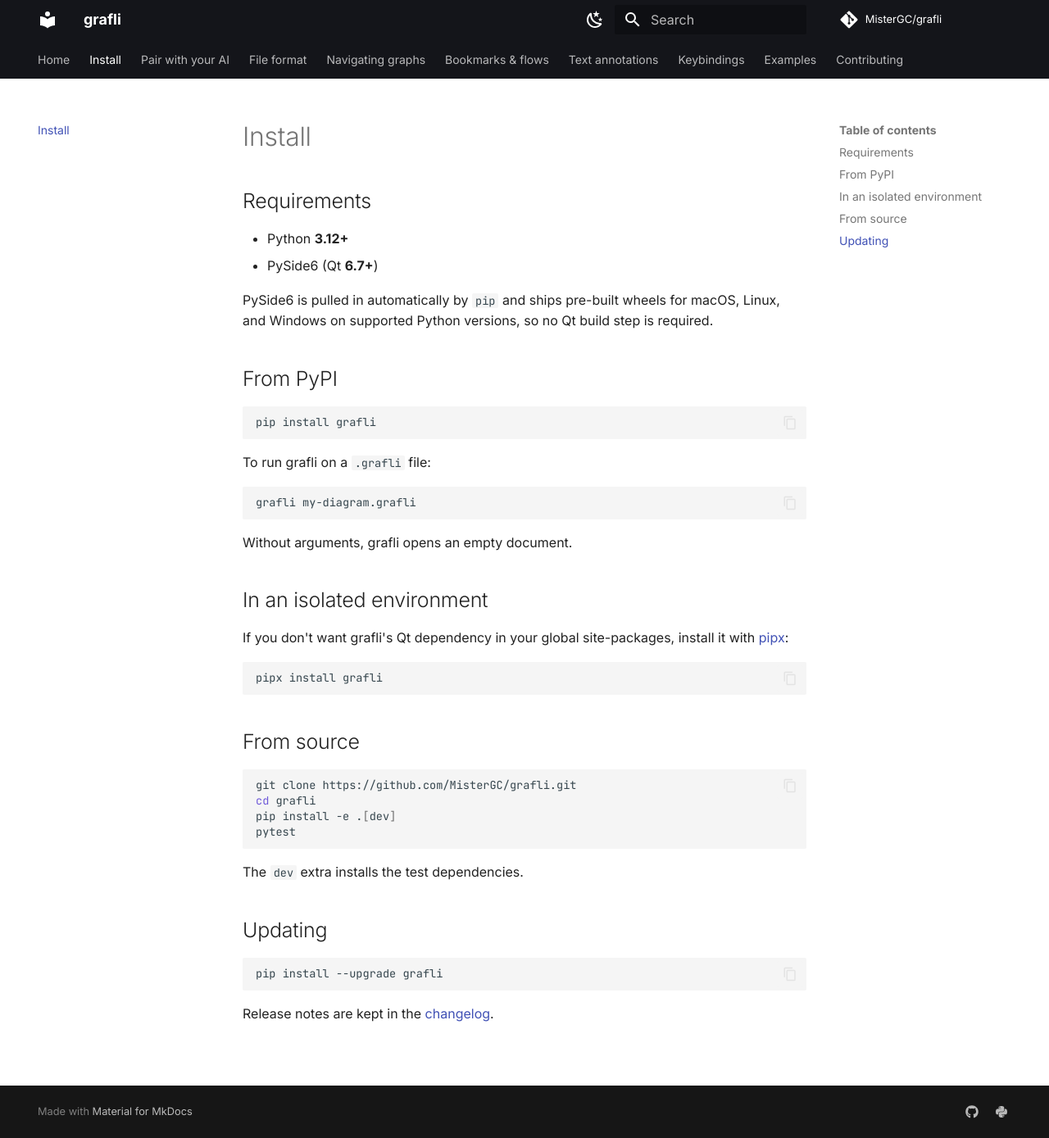
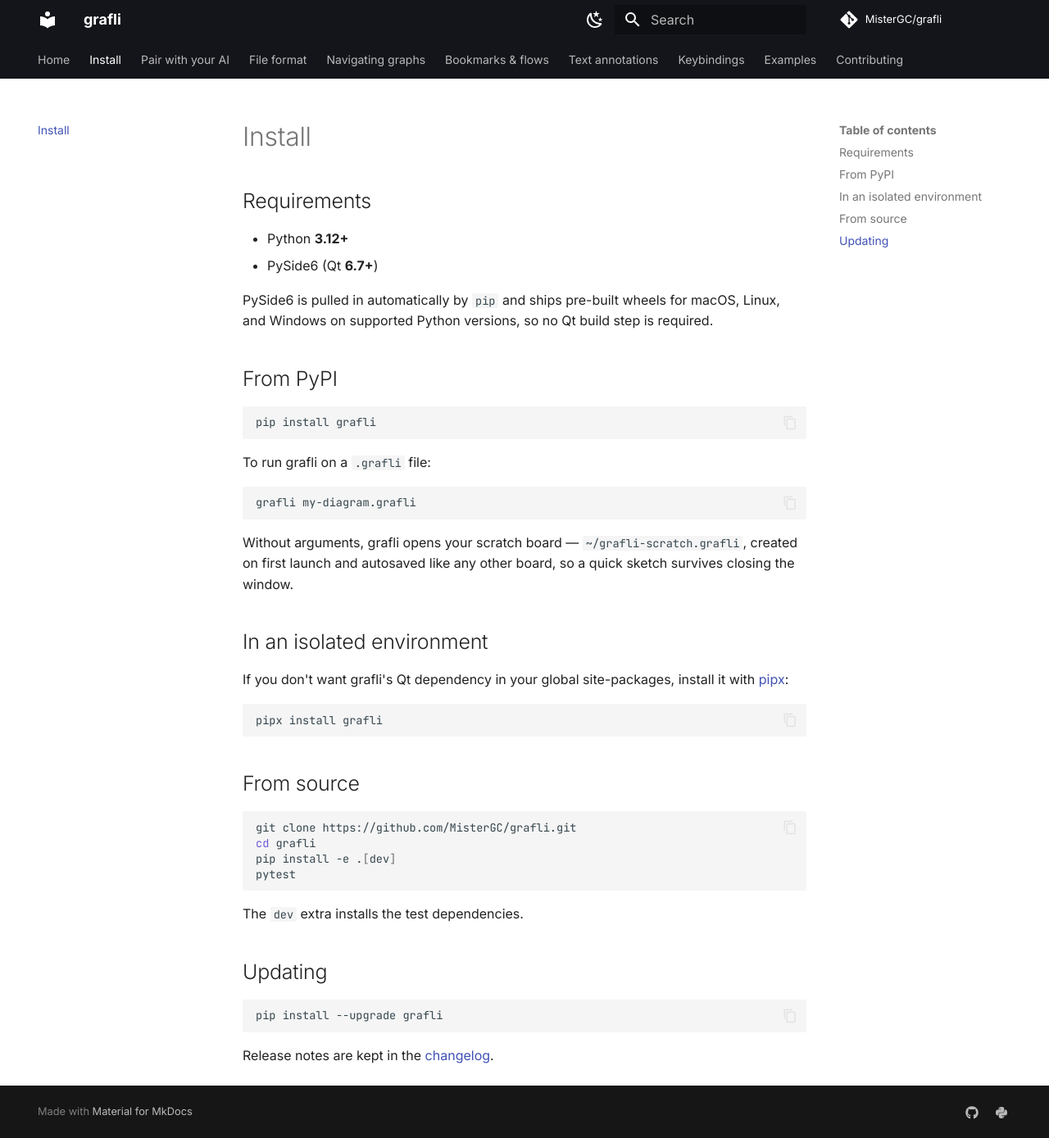
Before and after one commit to MisterGC/grafli, an MkDocs documentation site: the page built from docs/install.md, in a window 1280 px wide and 1389 px high. Shown: the whole window at 82% size. Built offline with MkDocs 1.6.1 and Material for MkDocs 9.7.7, drawn with Linux system fonts in a browser that asks for light colours; comment, search, counter and statistics services are not loaded.

Commit message:
Docs: scratch board in README/install/index; floor pymdown-extensions at 10.21.3

````diff
--- a/docs/install.md
+++ b/docs/install.md
@@ -21,7 +21,9 @@ To run grafli on a `.grafli` file:
 grafli my-diagram.grafli
 ```
 
-Without arguments, grafli opens an empty document.
+Without arguments, grafli opens your scratch board —
+`~/grafli-scratch.grafli`, created on first launch and autosaved like any
+other board, so a quick sketch survives closing the window.
 
 ## In an isolated environment
 
--- a/pyproject.toml
+++ b/pyproject.toml
@@ -33,7 +33,9 @@ docs = [
     "mkdocs>=1.6",
     "mkdocs-material>=9.5",
     "mkdocs-glightbox>=0.4",
-    "pymdown-extensions>=10",
+    # Floor is a security bound, not a feature one: < 10.21.3 carries
+    # PYSEC-2026-2999.
+    "pymdown-extensions>=10.21.3",
 ]
 
 [project.scripts]
````
Also changed, not shown: CHANGELOG.md (+3 -0 lines), README.md (+4 -0 lines), docs/index.md (+2 -0 lines).
